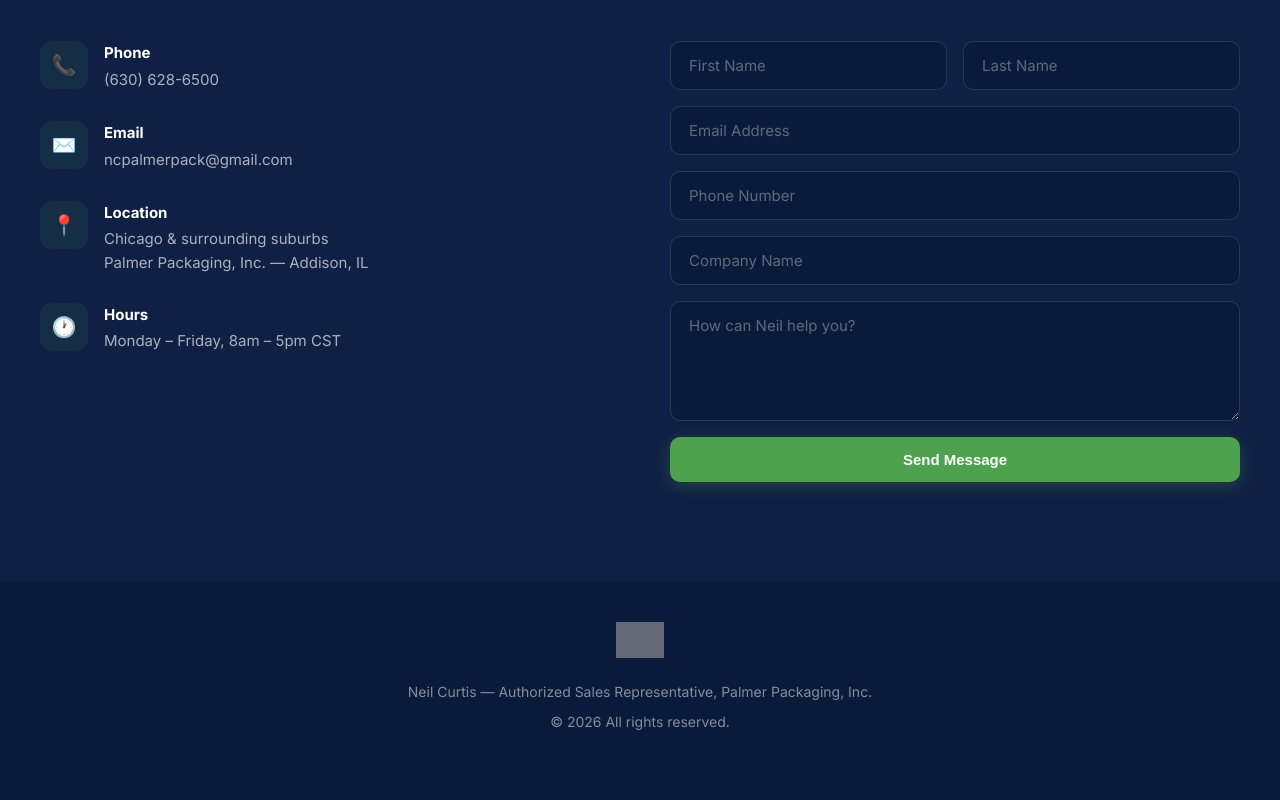
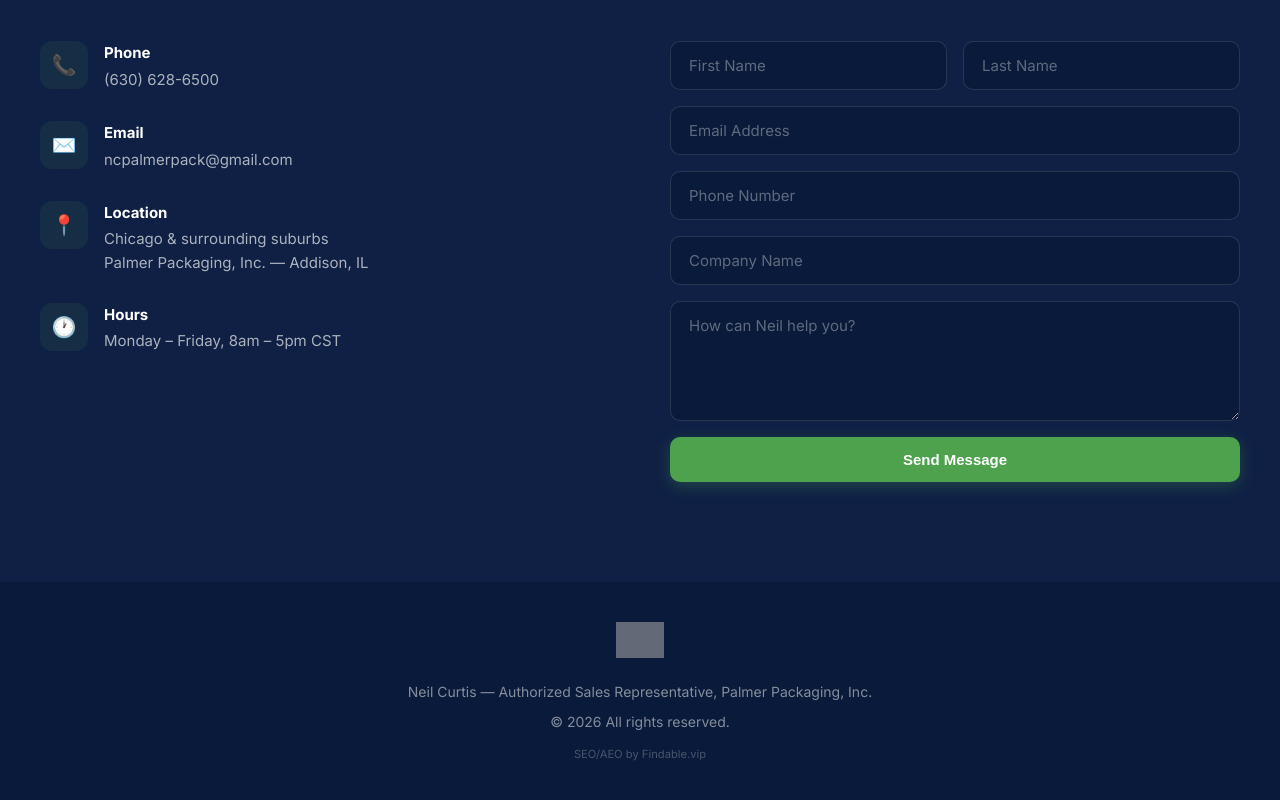
Before and after one commit to deltaseven-io/ncpalmerpack, a website: page index.html in a window 1280 px wide. Shown: the part 5786-6586 px from the top of the page. Before the commit the page ends 6560 px from the top, so only its background shows below. Drawn offline with Linux system fonts and the light colour scheme; grey boxes are pictures that could not be loaded.

Commit message:
Add Findable.vip attribution footer, _redirects, sitemap link, apple-touch-icon, semantic HTML, fix llms.txt email

```diff
--- a/index.html
+++ b/index.html
@@ -1476,6 +1476,7 @@
     </div>
     <p>Neil Curtis — Authorized Sales Representative, Palmer Packaging, Inc.</p>
     <p style="margin-top: 8px;">&copy; 2026 All rights reserved.</p>
+    <p style="margin-top: 12px; font-size: 0.7rem; opacity: 0.5;"><a href="https://findable.vip" target="_blank" rel="noopener" style="color: inherit; text-decoration: none;">SEO/AEO by Findable.vip</a></p>
   </footer>
 
   <script>
```
